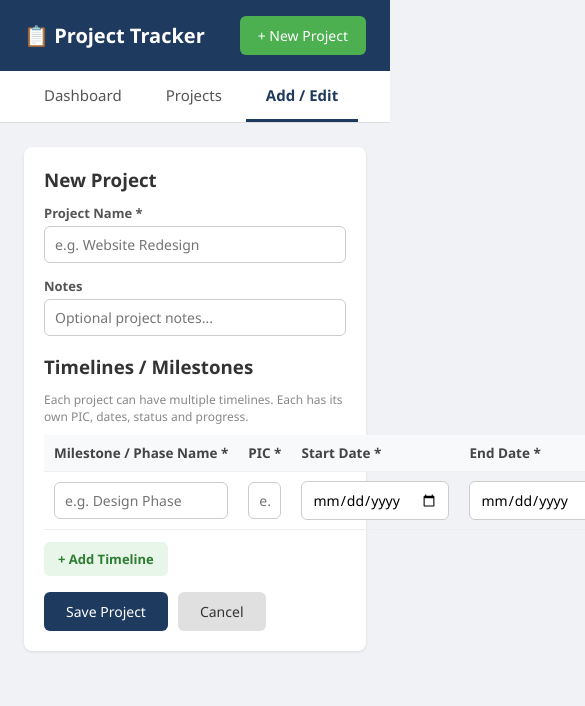
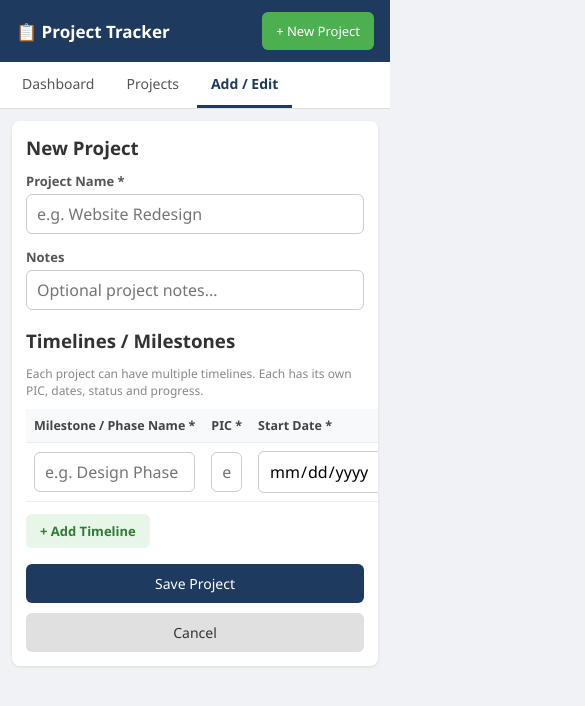
Before and after one commit to azroyazlan/project-tracker, a plain HTML site: page index.html in a window 390 px wide. Both pictures are taken after a click on the button "+ New Project". Shown: the top 706 px of the page, 585 px wide, since content can reach past the window. Drawn offline with nearby package versions, Linux system fonts and the light colour scheme.

Commit message:
Add mobile responsive layout

```diff
--- a/index.html
+++ b/index.html
@@ -58,6 +58,30 @@
   .proj-link:hover { text-decoration: underline; }
   .toggle-icon { font-size: 11px; color: #999; }
   .milestone-row table { background: #fafcfe; }
+
+  /* Mobile responsiveness */
+  .card { overflow-x: auto; -webkit-overflow-scrolling: touch; }
+  header { flex-wrap: wrap; gap: 10px; }
+  @media (max-width: 640px) {
+    main { padding: 12px; }
+    header { padding: 12px 16px; }
+    header h1 { font-size: 17px; }
+    header button { padding: 10px 14px; font-size: 13px; }
+    nav { padding: 0 8px; overflow-x: auto; }
+    nav button { padding: 12px 14px; font-size: 14px; white-space: nowrap; }
+    .stats { grid-template-columns: repeat(2, 1fr); gap: 10px; }
+    .stat { padding: 14px; }
+    .stat .num { font-size: 24px; }
+    .card { padding: 14px; }
+    .proj-head { grid-template-columns: 1fr; }
+    th, td { padding: 8px 8px; font-size: 12.5px; }
+    .progress-bar { width: 64px; }
+    .actions-cell button { padding: 8px 12px; font-size: 13px; }
+    .form-actions { flex-direction: column; }
+    .form-actions button { width: 100%; }
+    input, select, textarea { font-size: 16px; } /* prevents iOS zoom-on-focus */
+    #status-chart-box { width: 240px !important; }
+  }
   @media (max-width: 800px) { .proj-head { grid-template-columns: 1fr; } }
 </style>
 </head>
@@ -78,7 +102,7 @@
     <div style="display:flex; gap:20px; margin-top:20px; flex-wrap:wrap; align-items:stretch">
       <div class="card" style="flex:0 0 340px; display:flex; flex-direction:column; align-items:center">
         <h3 style="align-self:flex-start">Project Status</h3>
-        <div style="position:relative; width:280px; max-width:100%">
+        <div id="status-chart-box" style="position:relative; width:280px; max-width:100%">
           <canvas id="status-chart"></canvas>
         </div>
         <div id="chart-empty" class="empty" style="display:none">No projects yet.</div>
```
